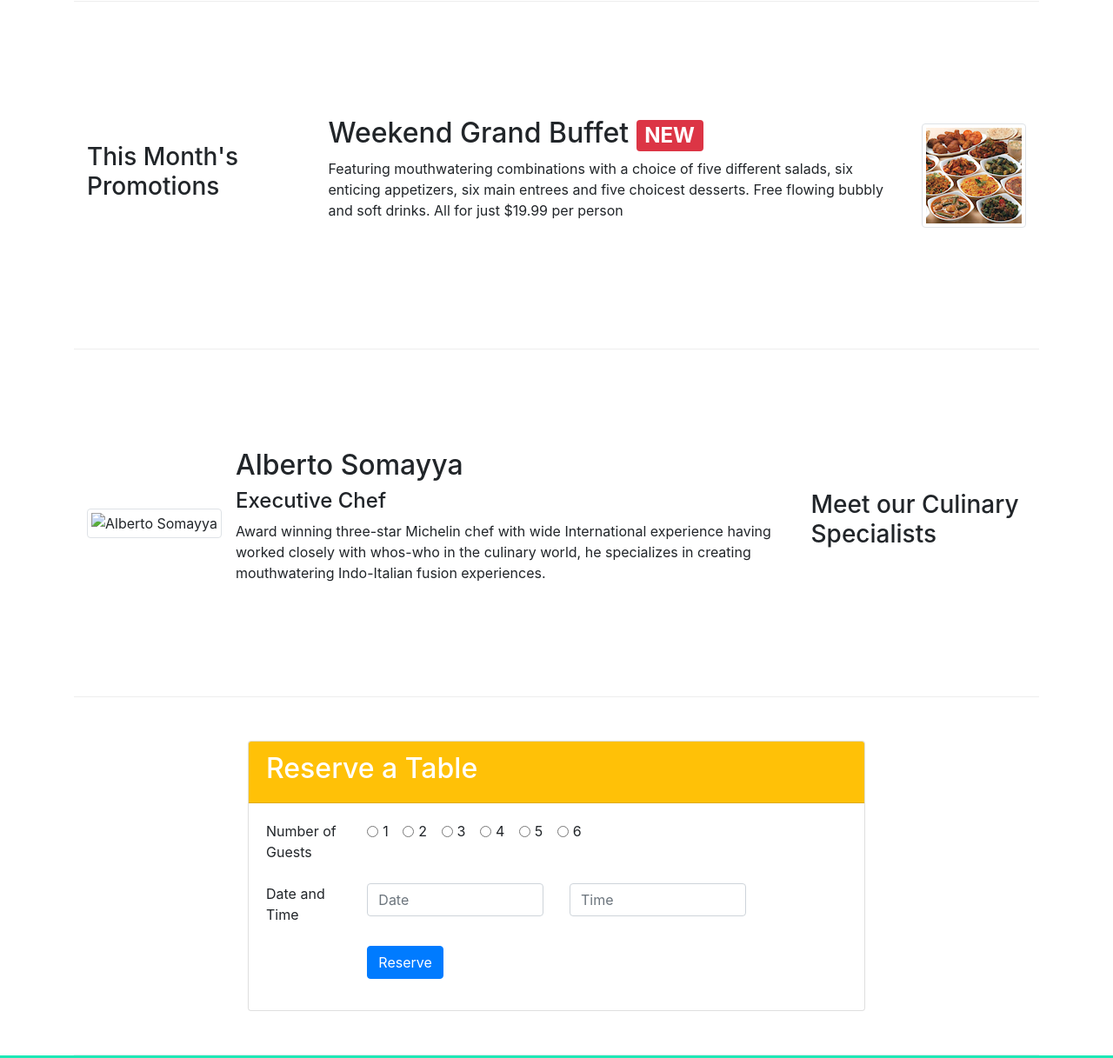
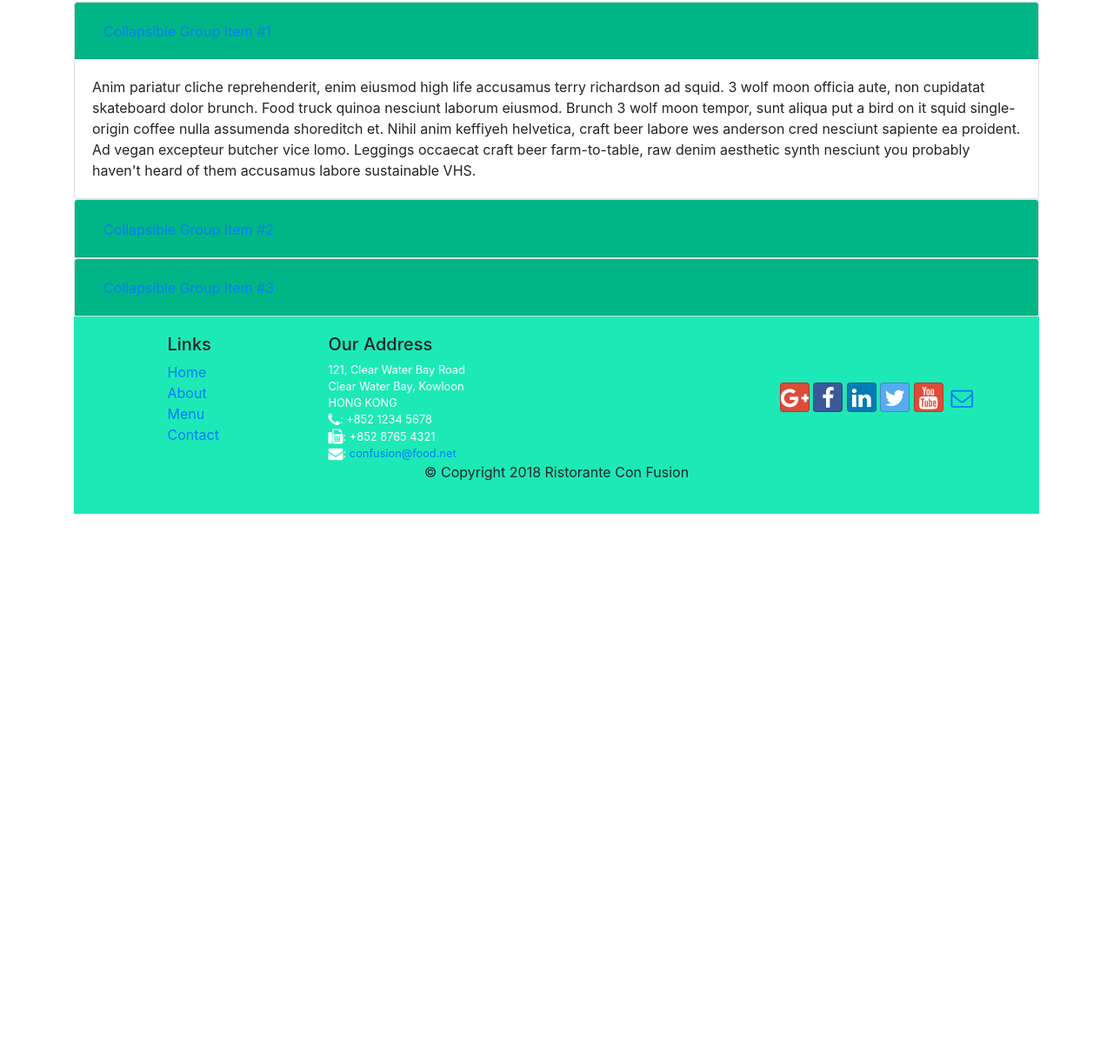
Before and after one commit to KHALEDXSOLIMAN/conRestrant, a website: page temp.html in a window 1280 px wide. Shown: the part 737-1954 px from the top of the page at 87% size. After the commit the page ends 1328 px from the top, so only its background shows below. Drawn offline with nearby package versions, Linux system fonts and the light colour scheme; files whose address does not match are found by name.

Commit message:
accordian

```diff
--- a/temp.html
+++ b/temp.html
@@ -76,88 +76,50 @@
         </div>
 
 
-        <div class="row row-content align-items-center">
-            <div class="col-12 col-sm-4 col-md-3">
-                <h3>This Month's Promotions</h3>
+        <div class="accordion" id="accordionExample">
+            <div class="card">
+              <div class="card-header" id="headingOne">
+                <h2 class="mb-0">
+                  <button class="btn btn-link" type="button" data-toggle="collapse" data-target="#collapseOne" aria-expanded="true" aria-controls="collapseOne">
+                    Collapsible Group Item #1
+                  </button>
+                </h2>
               </div>
-            <div class="col col-sm col-md">
-                <div class="media">
-                    <div class="media-body">
-                        <h2 class="mt-0">Weekend Grand Buffet <span class="badge badge-danger">NEW</span></h2>
-                        <p class="d-none d-sm-block">Featuring mouthwatering combinations with a choice of five different salads, six enticing appetizers, six main entrees and five choicest desserts. Free flowing bubbly and soft drinks. All for just $19.99 per person </p>
-                    </div>
-                    <img class="d-flex ml-3 img-thumbnail align-self-center"  src="img/buffet.png" alt="Buffet">
+
+              <div id="collapseOne" class="collapse show" aria-labelledby="headingOne" data-parent="#accordionExample">
+                <div class="card-body">
+                  Anim pariatur cliche reprehenderit, enim eiusmod high life accusamus terry richardson ad squid. 3 wolf moon officia aute, non cupidatat skateboard dolor brunch. Food truck quinoa nesciunt laborum eiusmod. Brunch 3 wolf moon tempor, sunt aliqua put a bird on it squid single-origin coffee nulla assumenda shoreditch et. Nihil anim keffiyeh helvetica, craft beer labore wes anderson cred nesciunt sapiente ea proident. Ad vegan excepteur butcher vice lomo. Leggings occaecat craft beer farm-to-table, raw denim aesthetic synth nesciunt you probably haven't heard of them accusamus labore sustainable VHS.
                 </div>
               </div>
             </div>
-
-        <div class="row row-content align-items-center">
-            <div class="col-12 col-sm-4 order-sm-last col-md-3">
-                <h3>Meet our Culinary Specialists</h3>
+            <div class="card">
+              <div class="card-header" id="headingTwo">
+                <h2 class="mb-0">
+                  <button class="btn btn-link collapsed" type="button" data-toggle="collapse" data-target="#collapseTwo" aria-expanded="false" aria-controls="collapseTwo">
+                    Collapsible Group Item #2
+                  </button>
+                </h2>
               </div>
-            <div class="col col-sm order-sm-first col-md">
-                <div class="media">
-                    <img class="d-flex mr-3 img-thumbnail align-self-center" src="img/alberto.png" alt="Alberto Somayya">
-                    <div class="media-body">
-                        <h2 class="mt-0">Alberto Somayya</h2>
-                        <h4>Executive Chef</h4>
-                        <p class="d-none d-sm-block">Award winning three-star Michelin chef with wide International experience having worked closely with whos-who in the culinary world, he specializes in creating mouthwatering Indo-Italian fusion experiences. </p>
+              <div id="collapseTwo" class="collapse" aria-labelledby="headingTwo" data-parent="#accordionExample">
+                <div class="card-body">
+                  Anim pariatur cliche reprehenderit, enim eiusmod high life accusamus terry richardson ad squid. 3 wolf moon officia aute, non cupidatat skateboard dolor brunch. Food truck quinoa nesciunt laborum eiusmod. Brunch 3 wolf moon tempor, sunt aliqua put a bird on it squid single-origin coffee nulla assumenda shoreditch et. Nihil anim keffiyeh helvetica, craft beer labore wes anderson cred nesciunt sapiente ea proident. Ad vegan excepteur butcher vice lomo. Leggings occaecat craft beer farm-to-table, raw denim aesthetic synth nesciunt you probably haven't heard of them accusamus labore sustainable VHS.
                 </div>
               </div>
             </div>
+            <div class="card">
+              <div class="card-header" id="headingThree">
+                <h2 class="mb-0">
+                  <button class="btn btn-link collapsed" type="button" data-toggle="collapse" data-target="#collapseThree" aria-expanded="false" aria-controls="collapseThree">
+                    Collapsible Group Item #3
+                  </button>
+                </h2>
               </div>
-
-        <div class="row row-content align-items-center justify-content-center" id="reserveform">
-            <div class="col-sm-8">
-                <div class="card">
-                    <div class="card-header bg-warning text-white">
-                        <h2>Reserve a Table</h2>
-                    </div>
+              <div id="collapseThree" class="collapse" aria-labelledby="headingThree" data-parent="#accordionExample">
                 <div class="card-body">
-                        <form>
-                            <div class="form-group row">
-                                <label class="form-control-label col-md-2">Number of Guests</label>
-                                <div class="col-md-10">
-                                    <div class="form-check form-check-inline">
-                                        <input class="form-check-input" type="radio" name="numguests" id="oneguest" value="1"><label class="form-check-label" for="oneguest">1</label>
-                                    </div>
-                                    <div class="form-check form-check-inline">
-                                        <input class="form-check-input" type="radio" name="numguests" id="twoguest" value="2"><label class="form-check-label" for="twoguest">2</label>
-                                    </div>
-                                    <div class="form-check form-check-inline">
-                                        <input class="form-check-input" type="radio" name="numguests" id="threeguest" value="3"><label class="form-check-label" for="threeguest">3</label>
-                                    </div>
-                                    <div class="form-check form-check-inline">
-                                        <input class="form-check-input" type="radio" name="numguests" id="fourguest" value="4"><label class="form-check-label" for="fourguest">4</label>
-                                    </div>
-                                    <div class="form-check form-check-inline">
-                                        <input class="form-check-input" type="radio" name="numguests" id="fiveguest" value="5"><label class="form-check-label" for="fiveguest">5</label>
-                                    </div>
-                                    <div class="form-check form-check-inline">
-                                        <input class="form-check-input" type="radio" name="numguests" id="sixguest" value="6"><label class="form-check-label" for="sixguest">6</label>
+                  Anim pariatur cliche reprehenderit, enim eiusmod high life accusamus terry richardson ad squid. 3 wolf moon officia aute, non cupidatat skateboard dolor brunch. Food truck quinoa nesciunt laborum eiusmod. Brunch 3 wolf moon tempor, sunt aliqua put a bird on it squid single-origin coffee nulla assumenda shoreditch et. Nihil anim keffiyeh helvetica, craft beer labore wes anderson cred nesciunt sapiente ea proident. Ad vegan excepteur butcher vice lomo. Leggings occaecat craft beer farm-to-table, raw denim aesthetic synth nesciunt you probably haven't heard of them accusamus labore sustainable VHS.
                 </div>
               </div>
             </div>
-                            <div class="form-group row">
-                                <label class="form-control-label col-md-2" for="date">Date and Time</label>
-                                <div class="col-md-4">
-                                    <input type="text" class="form-control" id="date" name="date" placeholder="Date">
-                                </div>
-                                <div class="col-md-4">
-                                    <input type="text" class="form-control" id="time" name="time" placeholder="Time">
-                                </div>
-                            </div>
-                            <div class="form-group row">
-                                <div class="col-md-10 offset-md-2">
-                                    <button type="submit" class="btn btn-primary">Reserve</button>
-                                </div>
-                            </div>
-                        </form>
-                    </div>
-                </div>
-            </div>
-        </div>
-
           </div>
 
     <footer class="footer">
```
Also changed, not shown: aboutus.html (+57 -34 lines). Lines whose indentation alone changed are shown as unchanged.
